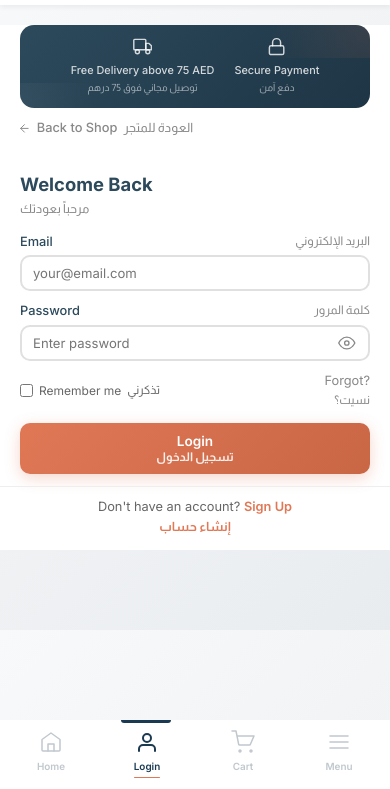
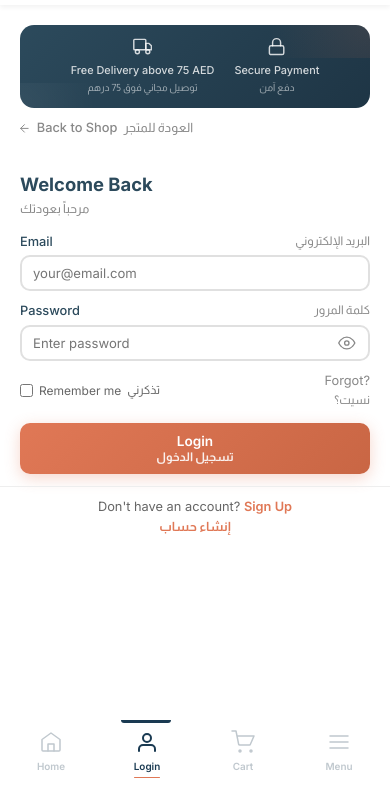
Before and after one commit to orlostore/TempNOTWORKING, a website: page login.html in a window 390 px wide. Shown: the part 55-844 px from the top of the page. Drawn offline with Linux system fonts and the light colour scheme.

Commit message:
Update login.html

```diff
--- a/login.html
+++ b/login.html
@@ -268,7 +268,7 @@
 
         /* MOBILE - compressed to avoid scrolling */
         @media (max-width: 768px) {
-            body { padding: 0; min-height: auto; }
+            body { padding: 0; min-height: auto; background: white; }
 
             .auth-container {
                 flex-direction: column;
```
